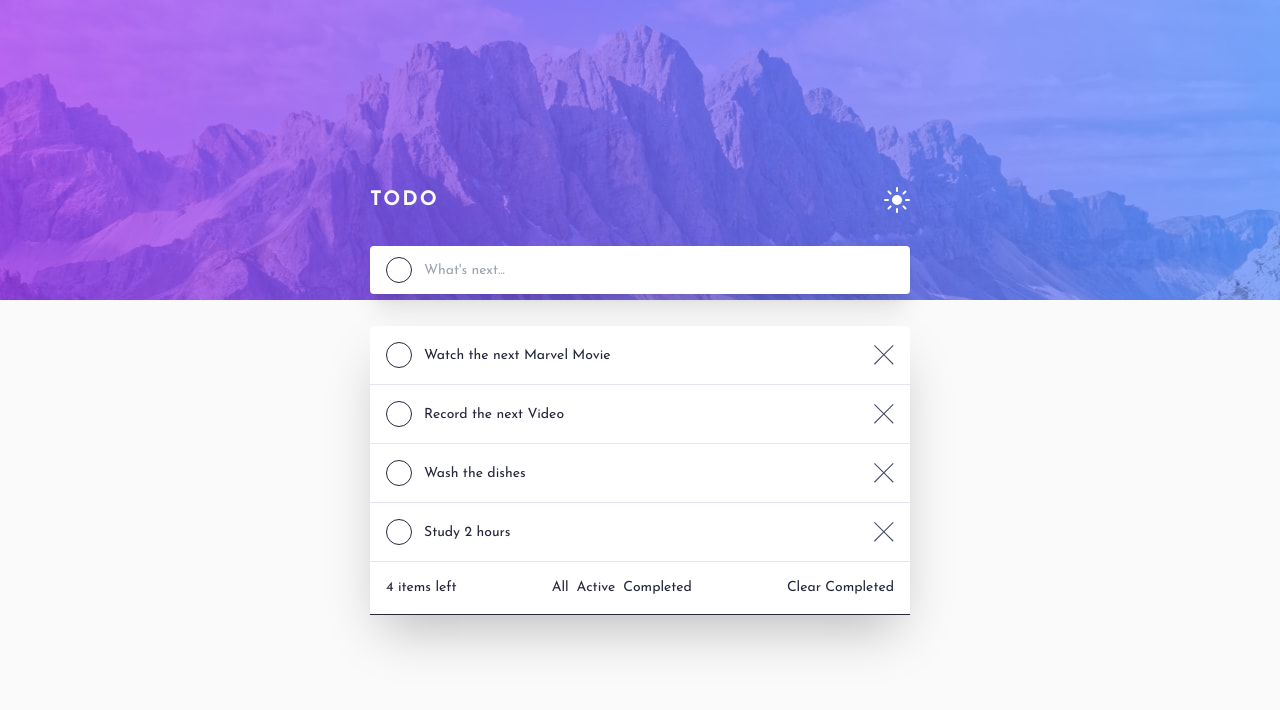
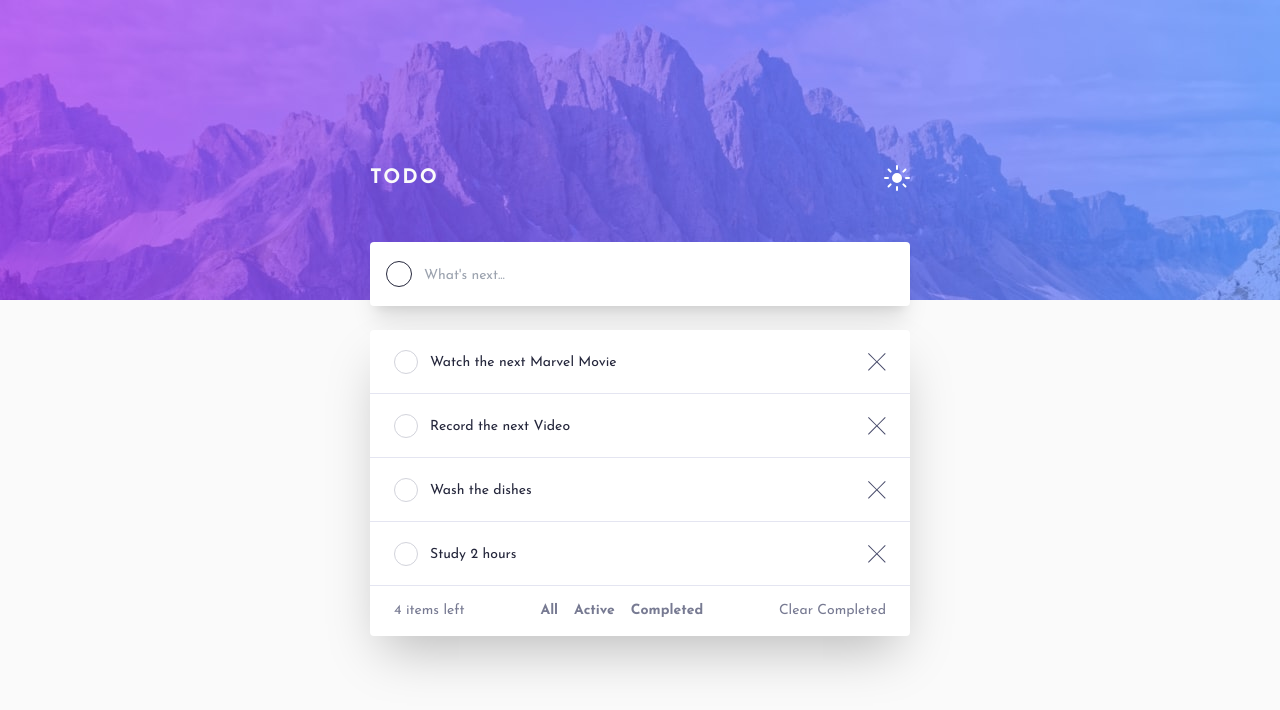
Before and after one commit to Blackpachamame/todo-app, a React (Vite) app: page / in a window 1280 px wide. Shown: the top 710 px of the page. Built offline with nearby package versions, Linux system fonts and the light colour scheme.

Commit message:
Ajustes en el diseño

```diff
--- a/src/App.jsx
+++ b/src/App.jsx
@@ -92,8 +92,8 @@ function App() {
   }, [activeFilter, todos]);
 
   return (
-    <main className="w-full min-h-screen text-lg font-normal text-dtVeryDarkDesaturatedBlue dark:text-veryLightGray grid justify-items-center items-center p-6 md:p-8 bg-mobile-light bg-veryLightGray dark:bg-dtVeryDarkBlue dark:bg-mobile-dark min-[376px]:bg-desktop-light min-[376px]:dark:bg-desktop-dark bg-contain min-[376px]:bg-auto bg-top bg-no-repeat">
-      <section className="w-full max-w-[540px] flex flex-col gap-8 text-sm">
+    <main className="w-full min-h-screen text-lg font-normal text-dtVeryDarkDesaturatedBlue dark:text-veryLightGray grid justify-items-center items-center px-6 py-12 md:p-8 bg-mobile-light bg-veryLightGray dark:bg-dtVeryDarkBlue dark:bg-mobile-dark min-[376px]:bg-desktop-light min-[376px]:dark:bg-desktop-dark bg-contain min-[376px]:bg-auto bg-top bg-no-repeat">
+      <section className="w-full max-w-[540px] flex flex-col text-sm">
         <ToggleTheme />
         <TaskForm addTodo={addTodo} />
         <TaskList
--- a/src/components/TaskFilter/Filters.jsx
+++ b/src/components/TaskFilter/Filters.jsx
@@ -1,7 +1,7 @@
 import PropTypes from "prop-types";
 
 const ItemsLeft = ({ total }) => {
-  return <p className="text-gray-400 text-sm">{total} items left</p>;
+  return <p className="text-dtDarkGrayishBlue text-sm">{total} items left</p>;
 };
 
 const FilterButton = ({ action, active, filter }) => {
@@ -9,10 +9,10 @@ const FilterButton = ({ action, active, filter }) => {
     <button
       onClick={action}
       className={
-        ` hover:text-white cursor-pointer transition-all duration-300 ease-in-out ` +
+        ` text-dtDarkGrayishBlue font-bold cursor-pointer transition-all duration-300 ease-in-out ` +
         (active.toLowerCase().includes(filter.toLowerCase())
           ? "text-blue-400"
-          : "text-gray-400")
+          : "text-dtDarkGrayishBlue")
       }
     >
       {filter}
--- a/src/components/TaskFilter/index.jsx
+++ b/src/components/TaskFilter/index.jsx
@@ -10,9 +10,9 @@ export default function TaskFilter({
   handleClearComplete,
 }) {
   return (
-    <div className="flex items-center justify-between p-4 bg-gray-700 border-b border-solid border-gray-600">
+    <div className="h-[50px] flex items-center justify-between px-5 sm:px-6">
       <ItemsLeft total={total} />
-      <div className="flex items-center space-x-2">
+      <div className="flex items-center gap-4">
         <FilterButton
           action={() => showAllTodos()}
           active={activeFilter}
@@ -32,7 +32,7 @@ export default function TaskFilter({
 
       <button
         onClick={() => handleClearComplete()}
-        className="text-gray-400 hover:text-white cursor-pointer transition-all duration-300 ease-in-out"
+        className="text-dtDarkGrayishBlue cursor-pointer transition-all duration-300 ease-in-out"
       >
         Clear Completed
       </button>
--- a/src/components/TaskForm/index.jsx
+++ b/src/components/TaskForm/index.jsx
@@ -15,7 +15,7 @@ export default function TaskForm({ addTodo }) {
     // <div className="h-12 p-5 flex items-center bg-[white] dark:bg-dtVeryDarkBlue rounded shadow-xl">
     //   <span className="border border-gray-500 border-solid p-3 rounded-full cursor-pointer"></span>
     // </div>
-    <div className="h-12 px-4 flex gap-3 items-center bg-[white] dark:bg-dtVeryDarkBlue rounded shadow-xl">
+    <div className="h-12 sm:h-16 mt-10 mb-4 sm:mt-[50px] sm:mb-6 px-4 flex gap-3 items-center bg-[white] dark:bg-dtVeryDarkBlue rounded shadow-xl">
       <div className="flex items-center pointer-events-none">
         <span className="border border-gray-500 border-solid p-3 rounded-full cursor-pointer"></span>
       </div>
--- a/src/components/TaskItem/index.jsx
+++ b/src/components/TaskItem/index.jsx
@@ -6,7 +6,7 @@ export default function TaskItem({ todo, handleSetComplete, handleDelete }) {
   const { id, title, completed } = todo;
 
   return (
-    <div className="flex items-center justify-between p-4 bg-gray-700 border-b border-veryLightGrayishBlue dark:border-dtVeryDarkGrayishBlue2">
+    <div className="h-[52px] sm:h-16 flex items-center justify-between px-5 sm:px-6 bg-gray-700 border-b border-veryLightGrayishBlue dark:border-dtVeryDarkGrayishBlue2">
       <div className="flex items-center gap-3">
         {completed ? (
           // <div
@@ -22,7 +22,7 @@ export default function TaskItem({ todo, handleSetComplete, handleDelete }) {
         ) : (
           <span
             onClick={() => handleSetComplete(id)}
-            className={`border border-gray-500 border-solid p-3 rounded-full cursor-pointer`}
+            className={`w-5 h-5 sm:w-6 sm:h-6 border border-darkGrayishBlue border-solid rounded-full cursor-pointer`}
           ></span>
         )}
 
@@ -31,7 +31,7 @@ export default function TaskItem({ todo, handleSetComplete, handleDelete }) {
 
       <img
         onClick={() => handleDelete(id)}
-        className="h-5 w-5 cursor-pointer transition-all duration-300 ease-in"
+        className="w-3 h-3 sm:w-[18px] sm:h-[18px] cursor-pointer transition-all duration-300 ease-in"
         src={iconCross}
         alt="Close Icon"
       />
```
